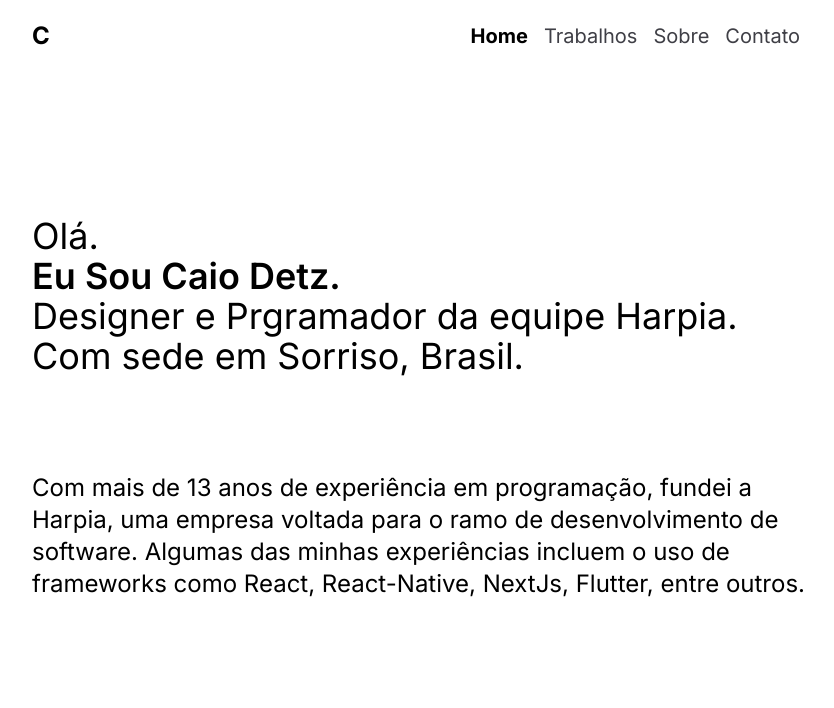
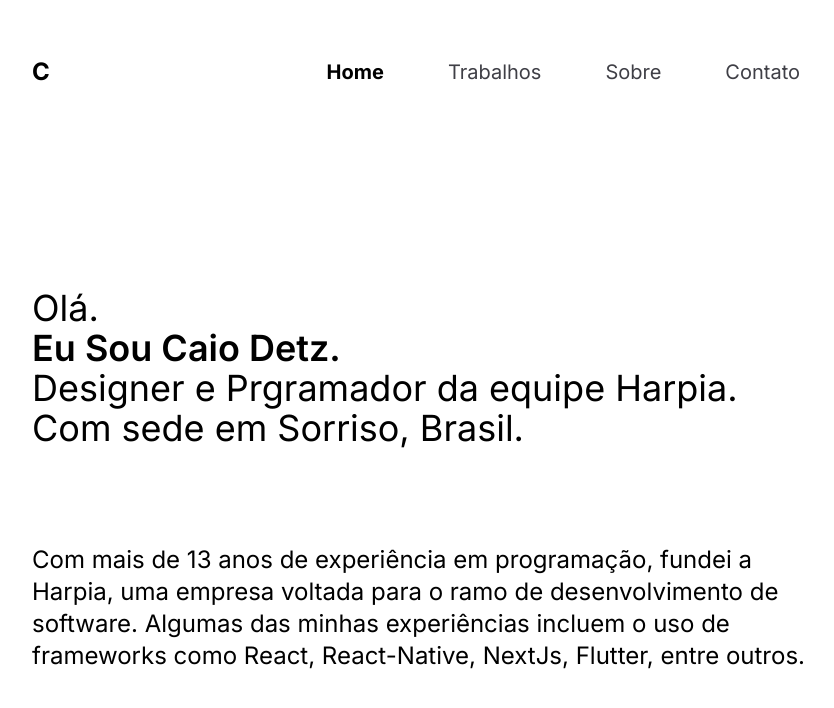
Before and after one commit to CaioDetz/CaioDetz, a Next.js app: page / in a window 1280 px wide. Shown: the top 708 px of the page, without its empty margins (224-1058 px from the left). Built offline with nearby package versions, Linux system fonts and the light colour scheme.

Commit message:
Update Header.tsx

```diff
--- a/src/components/Header.tsx
+++ b/src/components/Header.tsx
@@ -2,9 +2,9 @@ import React from "react";
 import Image from "next/image";
 export default function Header() {
   return (
-    <header className="flex w-full items-center justify-between py-5">
+    <header className="flex w-full items-center justify-between py-14">
       <div className="text-2xl font-bold text-black">C</div>
-      <nav className="md:flex hidden gap-4">
+      <nav className="md:flex hidden gap-16">
         <div className="text-xl font-bold text-black cursor-pointer">Home</div>
         <div className="text-xl font-regular cursor-pointer">Trabalhos</div>
         <div className="text-xl font-regular cursor-pointer">Sobre</div>
```
